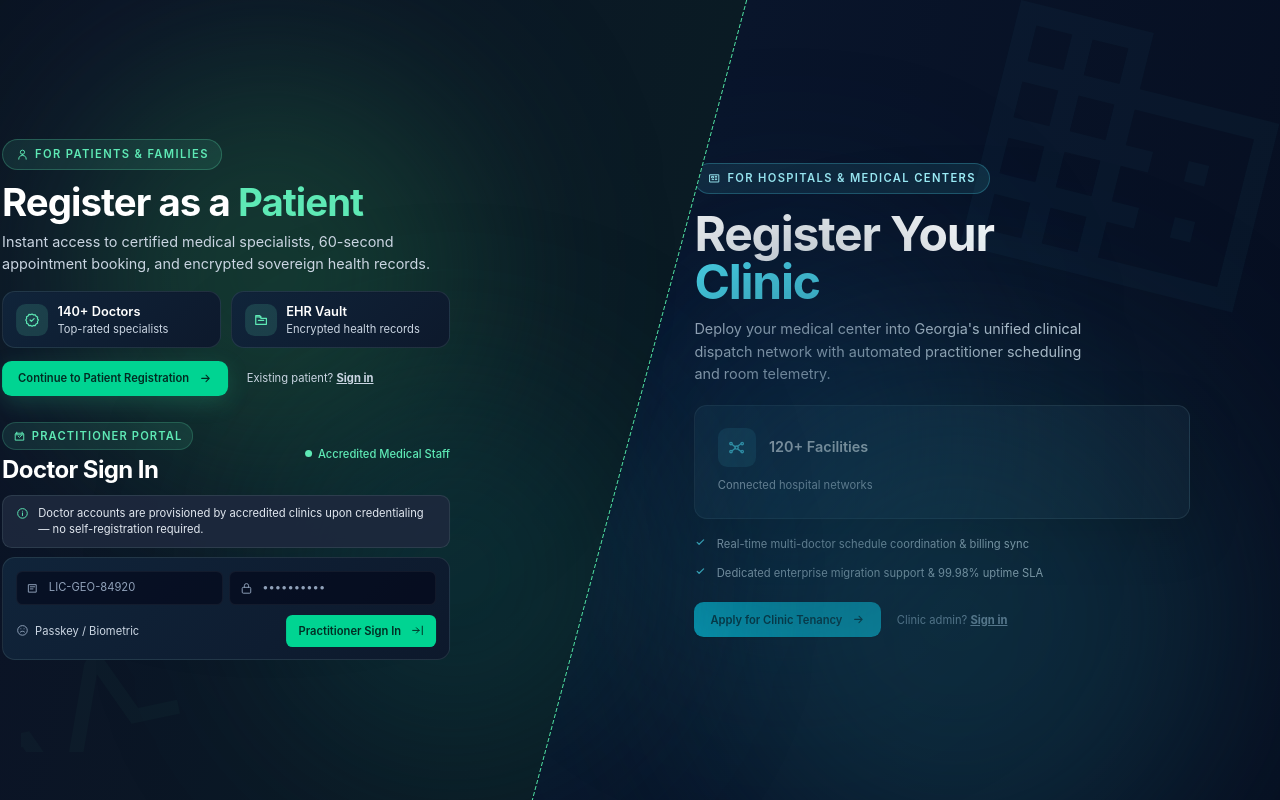
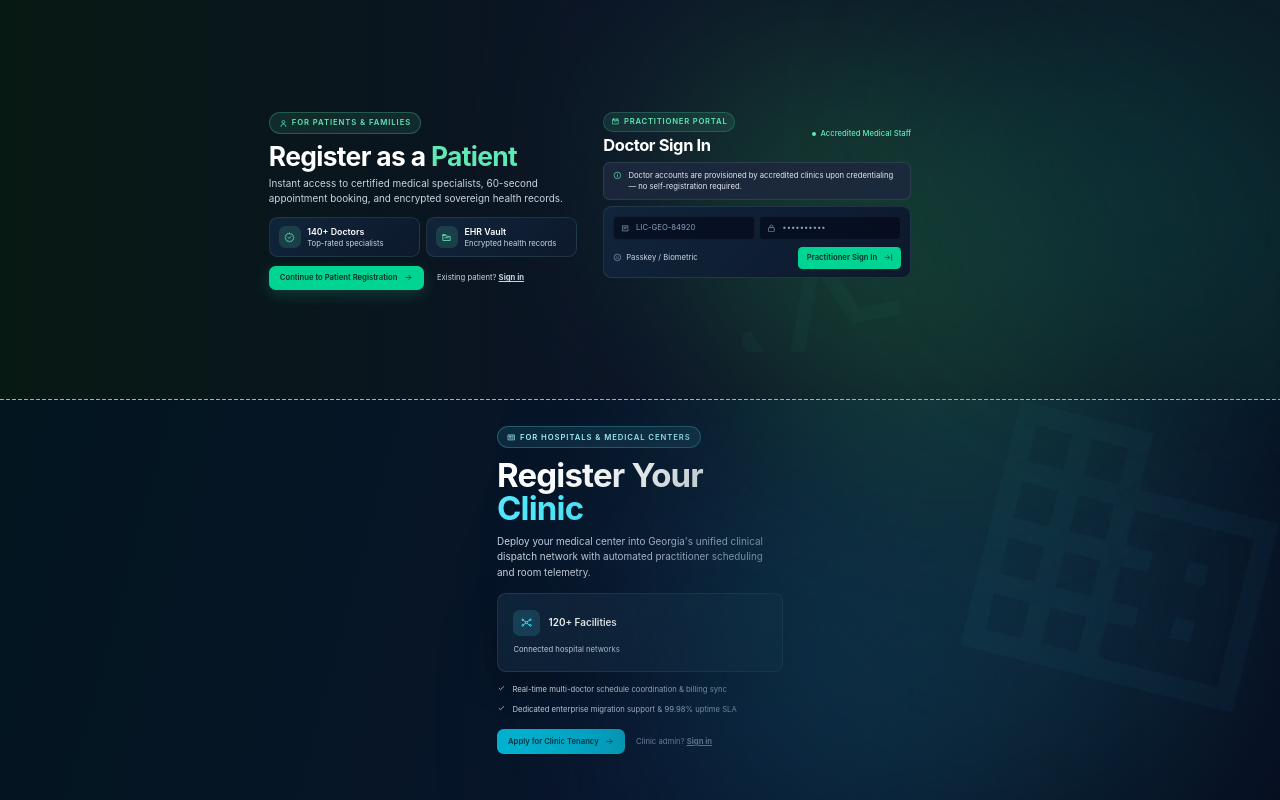
Before and after one commit to MishSoft/medibooking, a React (Vite) app in the folder client/: page /path-selector in a window 1280 px wide. Built offline with nearby package versions, Linux system fonts and the light colour scheme.

Commit message:
feat(client): stack path selector sections on screens under 1300px

```diff
--- a/client/src/index.css
+++ b/client/src/index.css
@@ -1,3 +1,23 @@
 @import url("https://fonts.googleapis.com/css2?family=Inter:wght@400;500;600;700&family=JetBrains+Mono:wght@500&display=swap");
 @import "tailwindcss";
 @import "./styles/tokens/index.css";
+
+/* Path selector: scale the auth forms so each half fits the viewport */
+@media (min-width: 1301px) and (max-width: 1600px),
+  (min-width: 1301px) and (max-height: 800px) {
+  .path-selector-content {
+    zoom: 0.8;
+  }
+}
+
+@media (max-width: 1300px) {
+  .path-selector-content {
+    zoom: 0.55;
+  }
+}
+
+@media (max-width: 1300px) and (min-height: 900px) {
+  .path-selector-content {
+    zoom: 0.7;
+  }
+}
--- a/client/src/pages/path-selector/index.tsx
+++ b/client/src/pages/path-selector/index.tsx
@@ -26,12 +26,15 @@ function PathSelectorPage() {
   );
 
   return (
-    <main className="relative isolate min-h-screen overflow-hidden bg-[#060E20]">
+    <main className="relative isolate min-h-screen overflow-hidden bg-[#060E20] max-[1300px]:flex max-[1300px]:h-dvh max-[1300px]:min-h-0 max-[1300px]:flex-col">
       <div
         className="relative z-[9] h-screen w-screen -translate-x-1/2 skew-x-[-15deg]
          bg-[linear-gradient(90deg,#071913_0%,#0B1326_50%,#0A1B24_100%)]
          after:absolute after:right-0 after:top-0 after:h-full after:w-[1px]
-         after:bg-[repeating-linear-gradient(to_bottom,#4EDEA3_0_4px,transparent_4px_6px)]"
+         after:bg-[repeating-linear-gradient(to_bottom,#4EDEA3_0_4px,transparent_4px_6px)]
+         max-[1300px]:h-1/2 max-[1300px]:w-full max-[1300px]:translate-none max-[1300px]:transform-none
+         max-[1300px]:after:top-auto max-[1300px]:after:bottom-0 max-[1300px]:after:h-px max-[1300px]:after:w-full
+         max-[1300px]:after:bg-[repeating-linear-gradient(to_right,#4EDEA3_0_4px,transparent_4px_6px)]"
       >
         <div
           aria-hidden="true"
@@ -44,11 +47,15 @@ function PathSelectorPage() {
         <img
           alt=""
           aria-hidden="true"
-          className="pointer-events-none absolute bottom-12 left-[58%] w-28 skew-x-[15deg] sm:w-36 lg:w-40"
+          className="pointer-events-none absolute bottom-12 left-[58%] w-28 skew-x-[15deg] sm:w-36 lg:w-40 max-[1300px]:transform-none"
           src="/assets/icons/charty-line.svg"
         />
-        <section className="absolute inset-0 flex items-center justify-end px-6 py-5 sm:px-10 lg:pr-[calc(7vw+100px)] lg:pl-[7vw]">
-          <div className="w-full max-w-[560px] skew-x-[15deg] max-[1600px]:zoom-[0.8] [@media(max-height:800px)]:zoom-[0.8]">
+        <section className="absolute inset-0 flex items-center justify-end px-6 py-5 sm:px-10 lg:pr-[calc(7vw+100px)] lg:pl-[7vw] max-[1300px]:justify-center max-[1300px]:overflow-hidden max-[1300px]:px-6 max-[1300px]:pt-8 max-[1300px]:pb-3">
+          <div
+            className="path-selector-content path-selector-content--top w-full max-w-[560px] skew-x-[15deg]
+             max-[1300px]:grid max-[1300px]:max-w-[1168px] max-[1300px]:grid-cols-2 max-[1300px]:items-start
+             max-[1300px]:gap-x-12 max-[1300px]:transform-none max-[1300px]:*:min-w-0"
+          >
             {showPatientSignIn ? (
               <PatientSignIn
                 onRegisterClick={() => setShowPatientSignIn(false)}
@@ -63,7 +70,7 @@ function PathSelectorPage() {
           </div>
         </section>
       </div>
-      <div className="absolute inset-0 -z-[9] overflow-hidden bg-[linear-gradient(105deg,#03151F_0%,#09152B_50%,#060E20_100%)]">
+      <div className="absolute inset-0 -z-[9] overflow-hidden max-[1300px]:relative max-[1300px]:inset-auto max-[1300px]:h-1/2 bg-[linear-gradient(105deg,#03151F_0%,#09152B_50%,#060E20_100%)]">
         <div
           aria-hidden="true"
           className="pointer-events-none absolute left-[50%] top-[30%] h-100 w-75 rounded-full bg-[#0A2A4A]/50 blur-[90px]"
@@ -78,8 +85,8 @@ function PathSelectorPage() {
           className="pointer-events-none absolute right-0 top-0 w-48 sm:w-64 lg:w-80"
           src="/assets/icons/building-shape.svg"
         />
-        <section className="flex min-h-screen items-center justify-end px-6 py-5 sm:px-10 lg:px-[7vw]">
-          <div className="w-full max-w-[520px] max-[1600px]:zoom-[0.8] [@media(max-height:800px)]:zoom-[0.8]">
+        <section className="flex min-h-screen items-center justify-end px-6 py-5 sm:px-10 lg:px-[7vw] max-[1300px]:h-full max-[1300px]:min-h-0 max-[1300px]:justify-center max-[1300px]:overflow-hidden max-[1300px]:px-6 max-[1300px]:pt-3 max-[1300px]:pb-8">
+          <div className="path-selector-content path-selector-content--bottom w-full max-w-[520px] max-[1300px]:*:ml-0">
             {showClinicSignIn ? (
               <ClinicSignIn
                 onRegisterClick={() => setShowClinicSignIn(false)}
```
